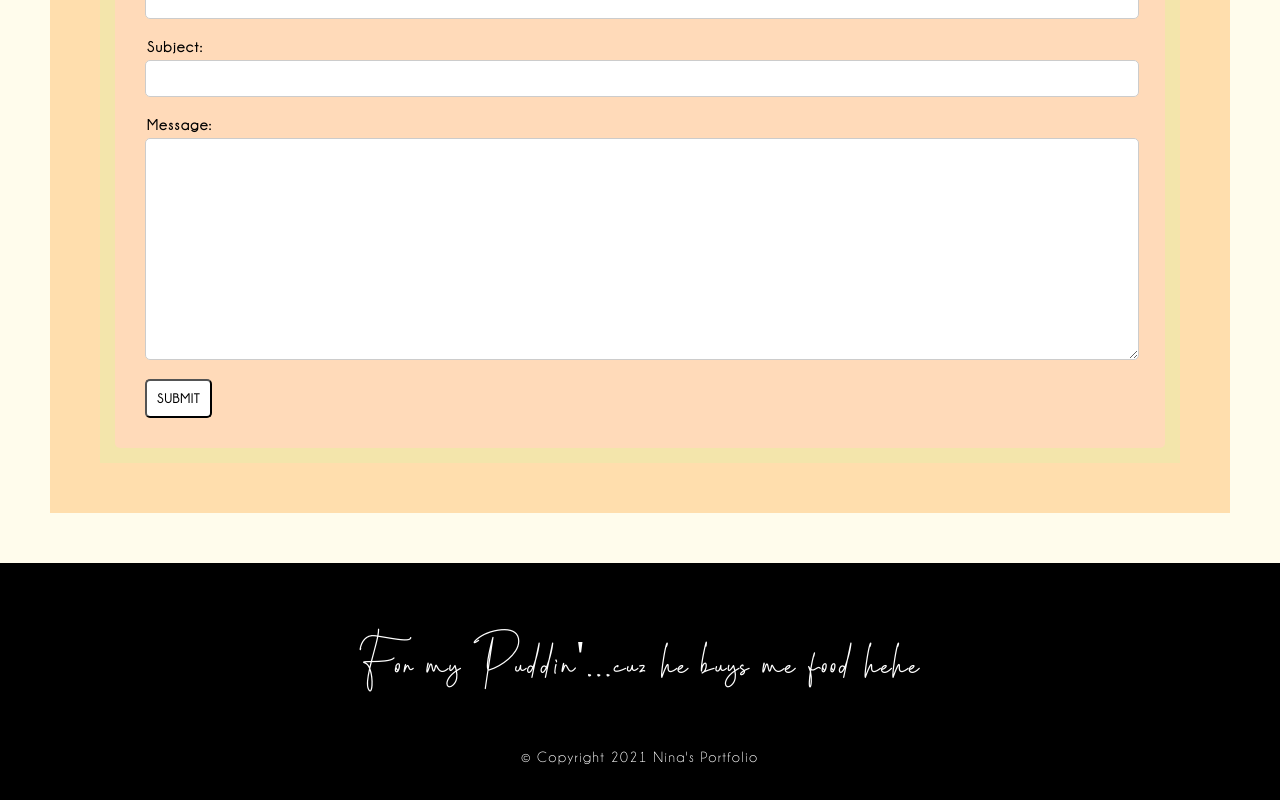
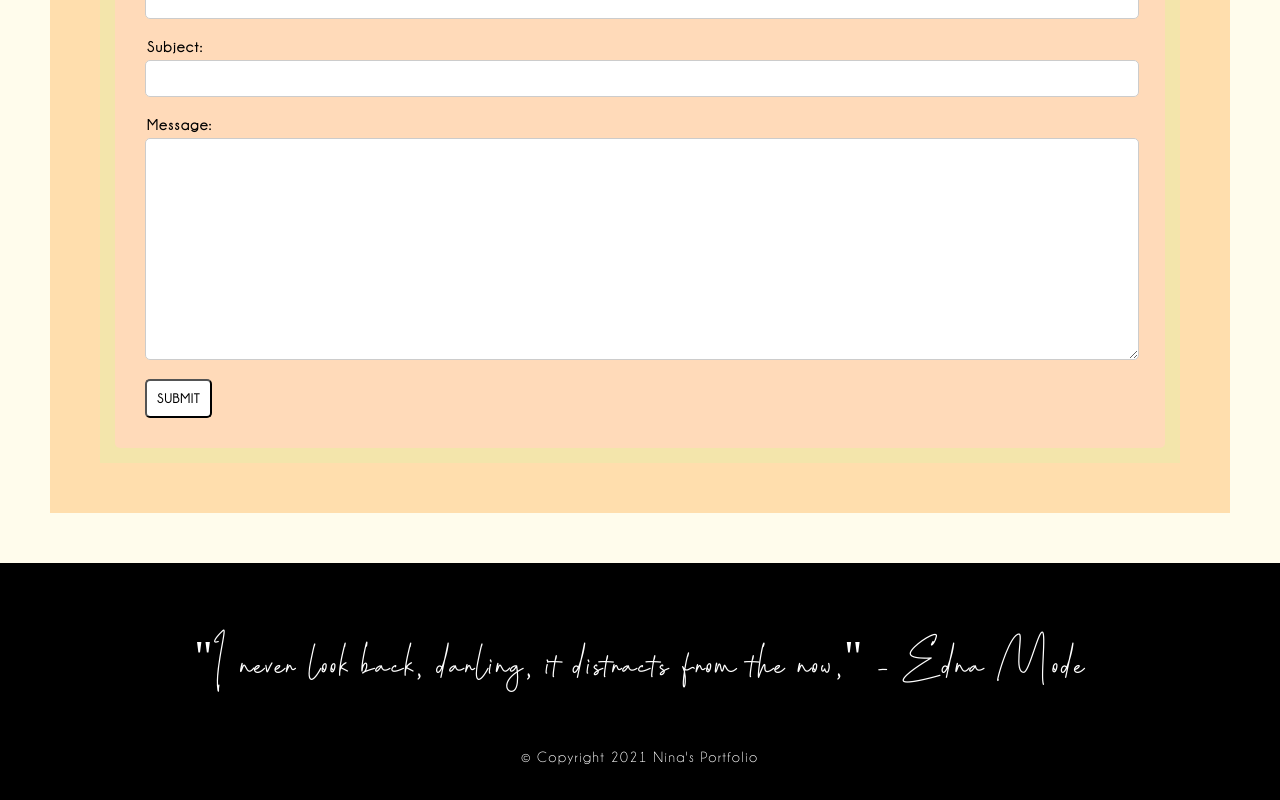
Before and after one commit to ninafauziashari/ninafauziashari.github.io, a React (Create React App) app: page / in a window 1280 px wide. Shown: the part 3733-4533 px from the top of the page. Built offline with nearby package versions, Linux system fonts and the light colour scheme.

Commit message:
change footer

```diff
--- a/src/components/Footer.js
+++ b/src/components/Footer.js
@@ -9,7 +9,7 @@ render() {
         <section id="footer">
             <div className="row">
                 <div className="footer">
-                            <p>For my Puddin'...cuz he buys me food hehe</p>
+                            <p>"I never look back, darling, it distracts from the now," - Edna Mode</p>
                     <div className="row" style={{fontFamily:'bodyFont', fontSize:"15px"}}>
                         <p class="text-center text-muted">© Copyright 2021 Nina's Portfolio</p>
 
```
Also changed, not shown: 1 other file (tests, documents, lock files or other folders).
